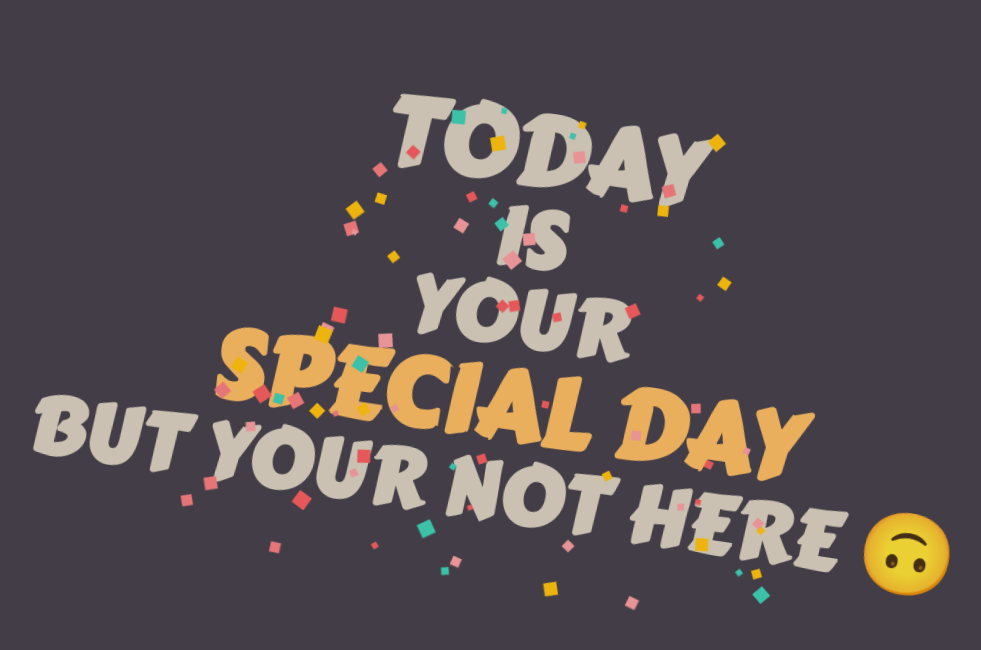
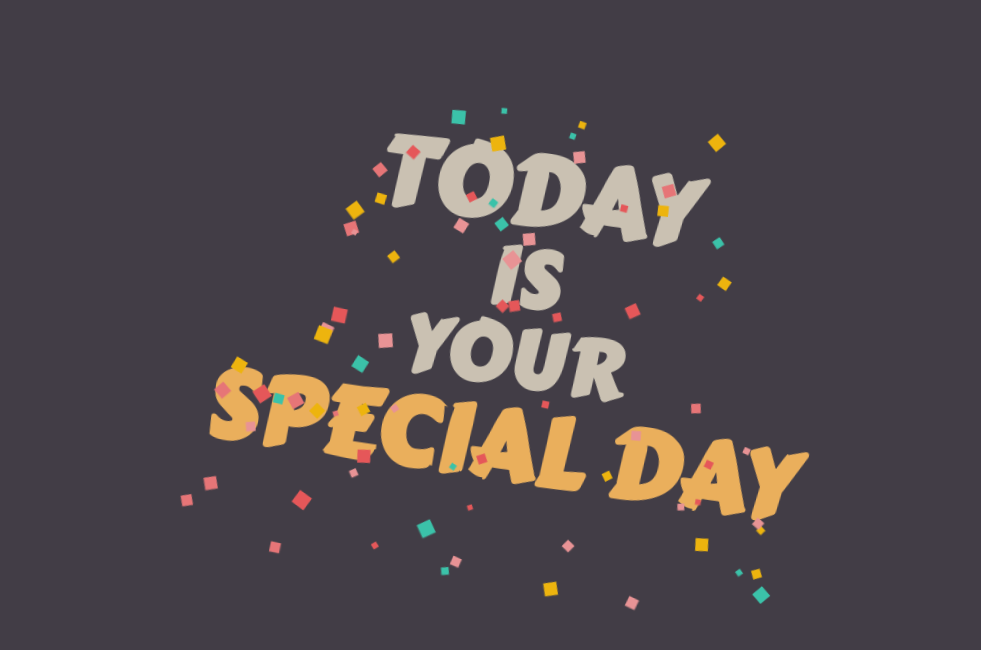
Before and after one commit to jdanielwonderson/APPABDAY, a plain HTML site: page index.html in a window 1280 px wide. Shown: the whole page, without its empty margins (182-1163 px from the left). Drawn offline with Linux system fonts and the light colour scheme.

Commit message:
Update index.html

```diff
--- a/index.html
+++ b/index.html
@@ -22,7 +22,6 @@
         <h2 class="first">is</h2>
         <h2 class="second">your</h2>
         <h1 class="second">special day</h1>
-        <h2 class="first">But your not here 🙃</h2>
         <div class="circle--stuff">
           <svg
             viewBox="0 0 288 48"
```
